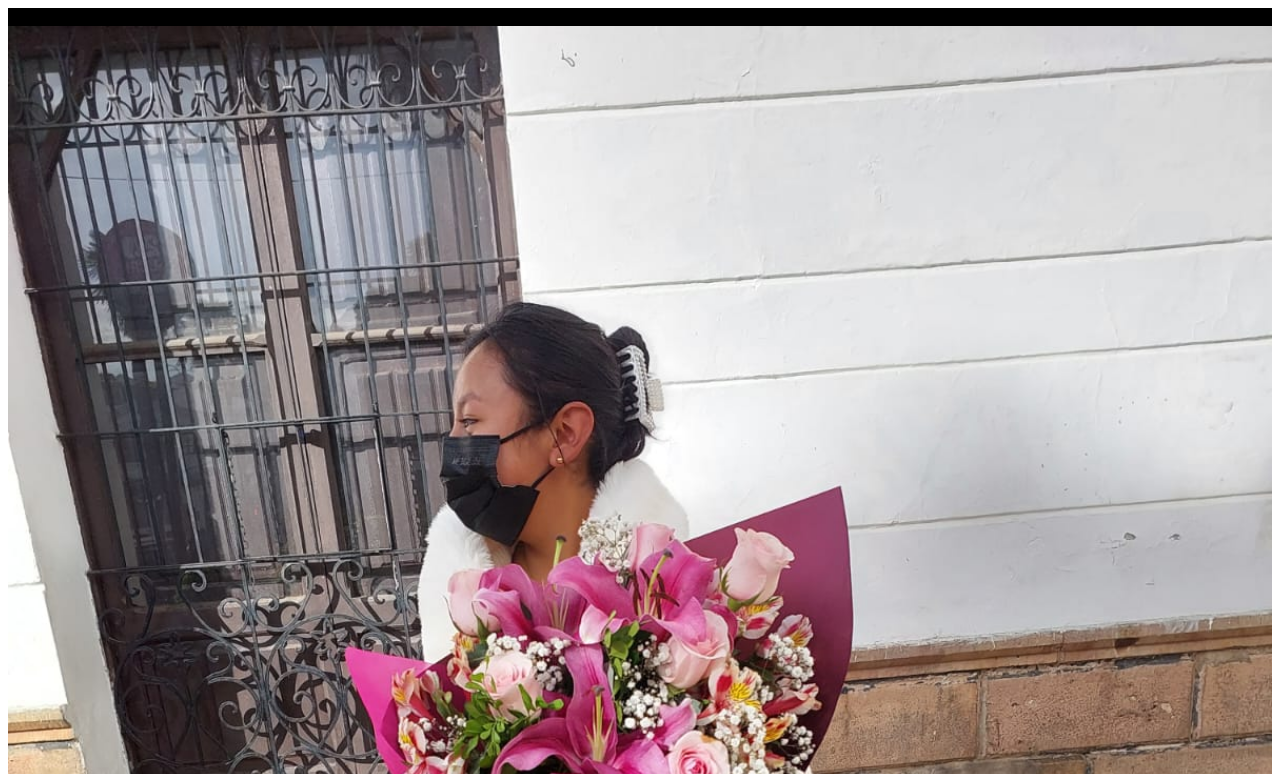
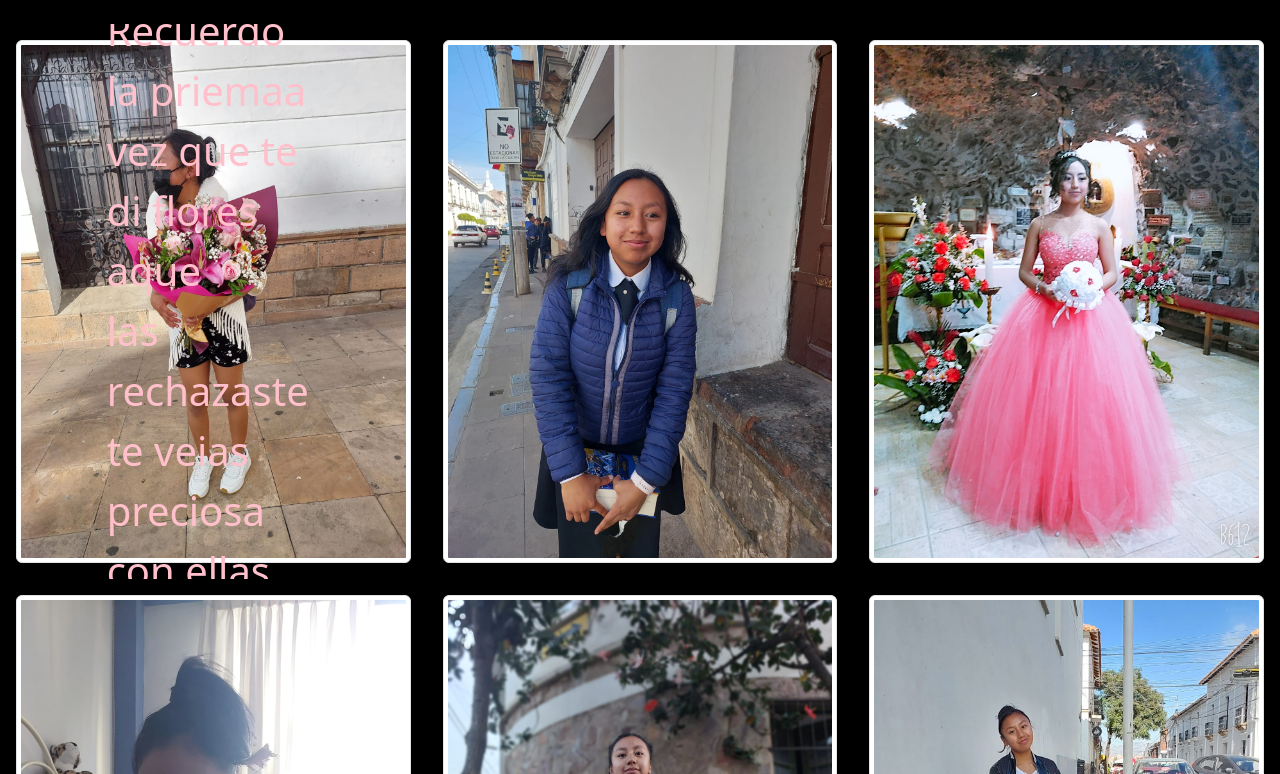
Before and after one commit to SOA24/Carvaro, a plain HTML site: page index.html in a window 1280 px wide. Shown: the top 774 px of the page. Drawn offline with nearby package versions, Linux system fonts and the light colour scheme; the site is published under a folder, as on GitHub Pages, so addresses that start at the root find nothing.

Commit message:
Update index.html

```diff
--- a/index.html
+++ b/index.html
@@ -8,7 +8,7 @@
   <meta name="viewport" content="width=device-width, initial-scale=1, shrink-to-fit=no">
 
   <!-- Bootstrap CSS v5.2.1 -->
-  <link href="/css/bootstrap.min.css" rel="stylesheet">
+  <link href="css/bootstrap.min.css" rel="stylesheet">
   <link rel="stylesheet" href="galeria.css">
 
 </head>
@@ -60,7 +60,7 @@
   <script src="https://cdn.jsdelivr.net/npm/@popperjs/core@2.11.6/dist/umd/popper.min.js">
   </script>
 
-  <script src="/js/bootstrap.min.js">
+  <script src="js/bootstrap.min.js">
   </script>
   <script src="jquery-3.7.1.js">
   </script>
```
